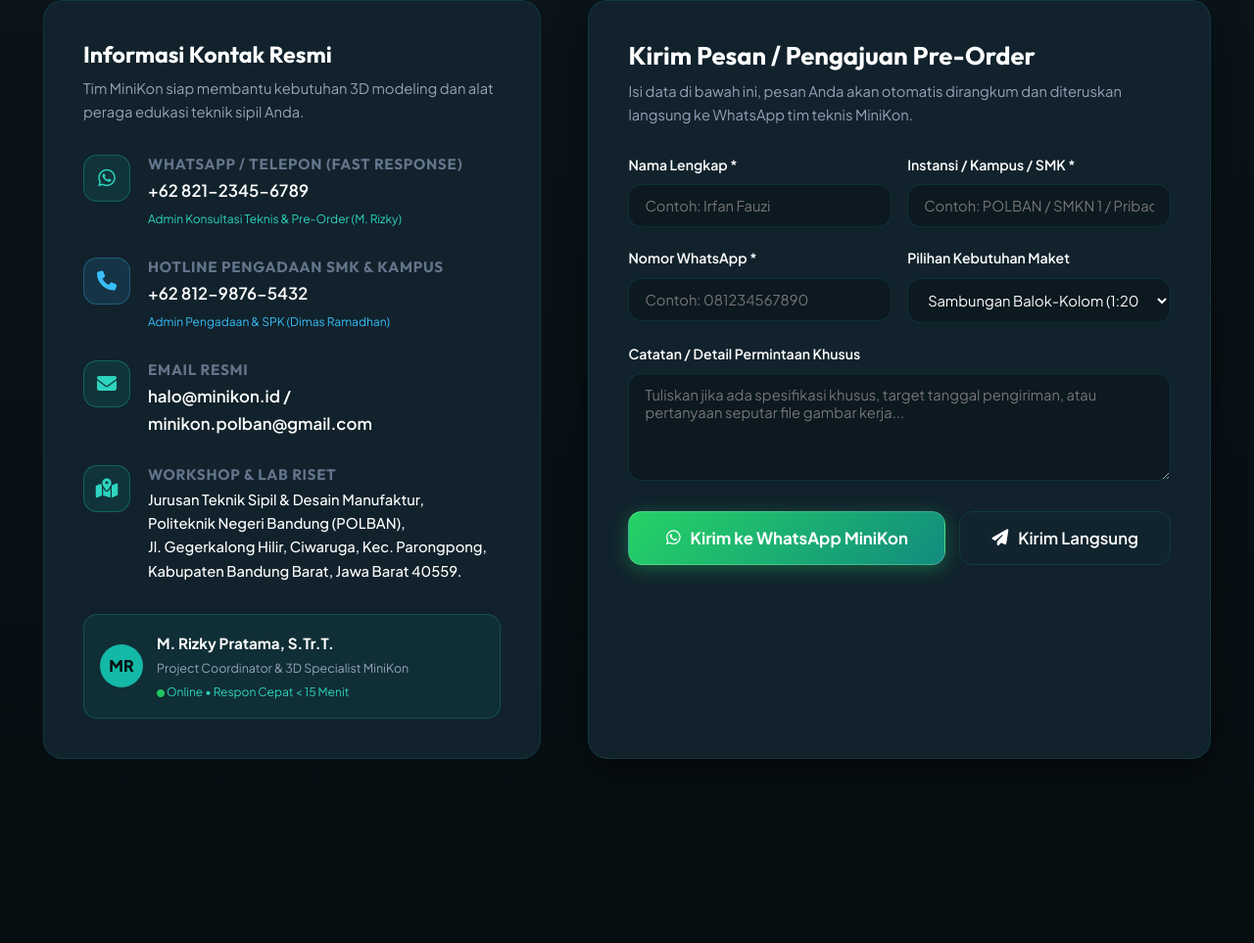
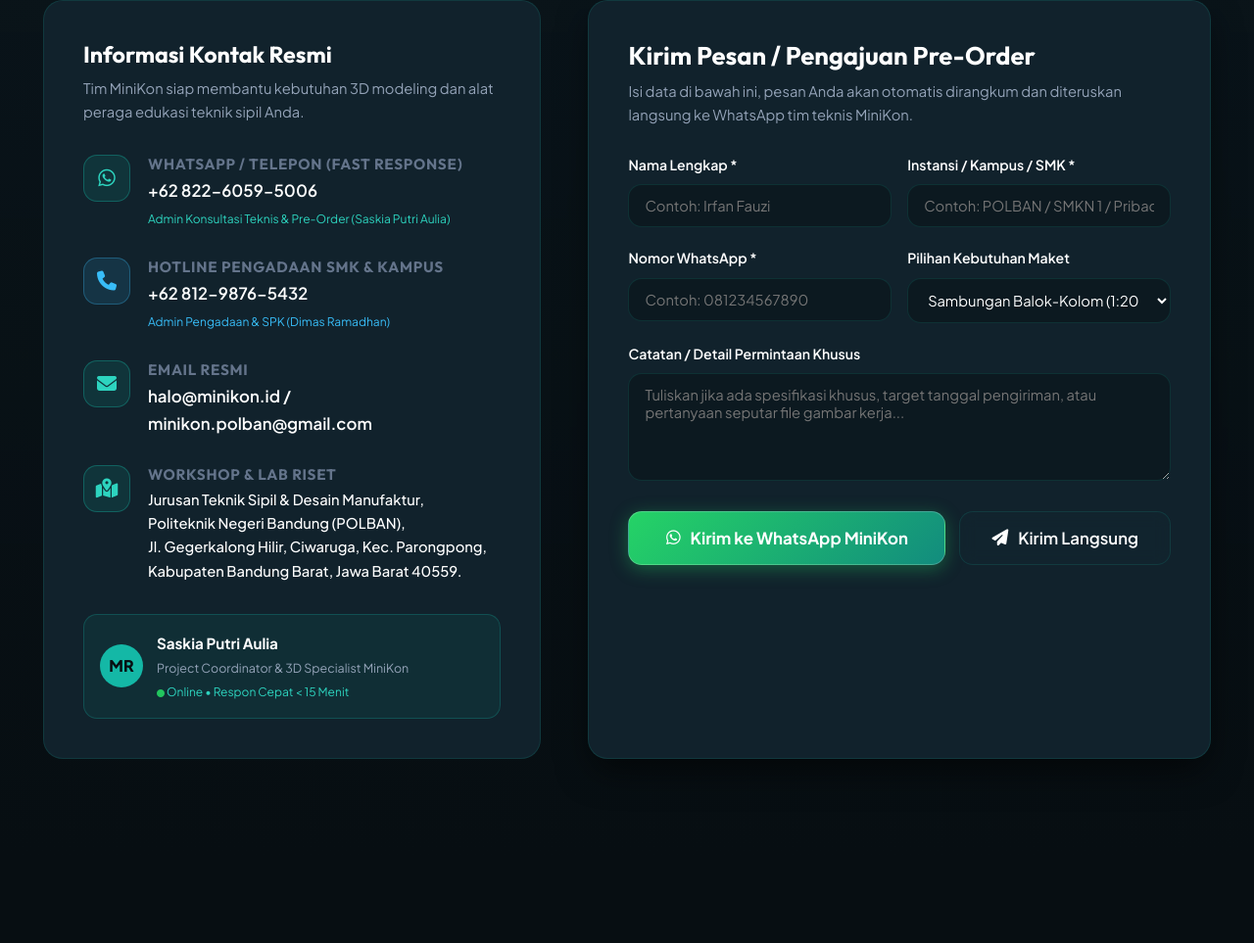
Before and after one commit to mnurarifin/minikon, a plain HTML site: page index.html in a window 1280 px wide. Shown: the part 8250-9213 px from the top of the page at 98% size. Drawn offline with Linux system fonts and the light colour scheme.

Commit message:
update WhatsApp contact number and admin name

```diff
--- a/index.html
+++ b/index.html
@@ -1622,14 +1622,14 @@
                       <h4>WhatsApp / Telepon (Fast Response)</h4>
                       <p>
                         <a
-                          href="https://wa.me/6282123456789?text=Halo%20MiniKon,%20saya%20ingin%20konsultasi%20mengenai%20alat%20peraga%20cetak%203D."
+                          href="https://wa.me/6282260595006?text=Halo%20MiniKon,%20saya%20ingin%20konsultasi%20mengenai%20alat%20peraga%20cetak%203D."
                           target="_blank"
-                          >+62 821-2345-6789</a
+                          >+62 822-6059-5006</a
                         >
                       </p>
                       <span
                         style="font-size: 0.75rem; color: var(--primary-light)"
-                        >Admin Konsultasi Teknis & Pre-Order (M. Rizky)</span
+                        >Admin Konsultasi Teknis & Pre-Order (Saskia Putri Aulia)</span
                       >
                     </div>
                   </div>
@@ -1704,7 +1704,7 @@
                 <div class="badge-avatar">MR</div>
                 <div>
                   <strong style="font-size: 0.95rem; color: #fff"
-                    >M. Rizky Pratama, S.Tr.T.</strong
+                    >Saskia Putri Aulia</strong
                   >
                   <p
                     style="
```
